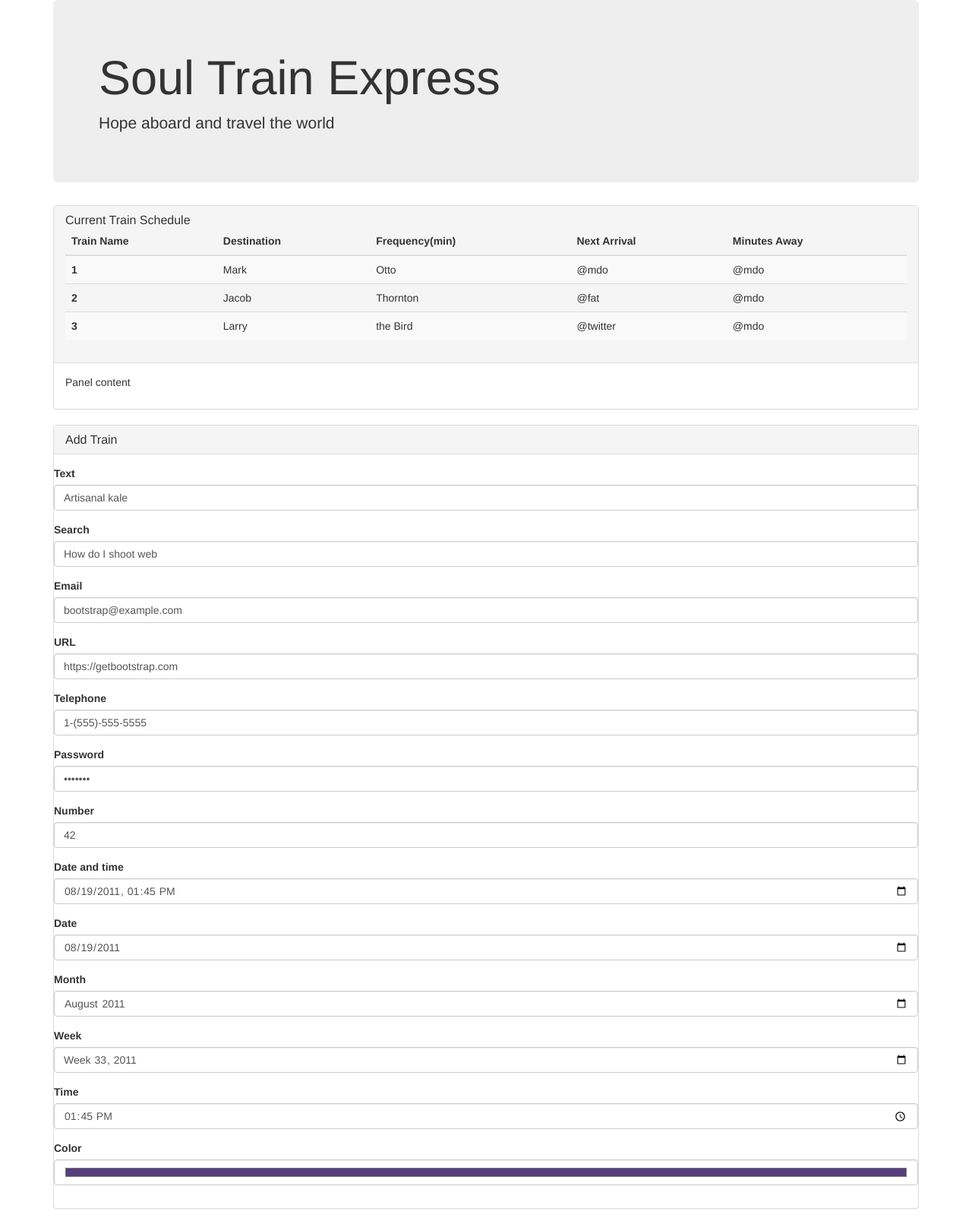
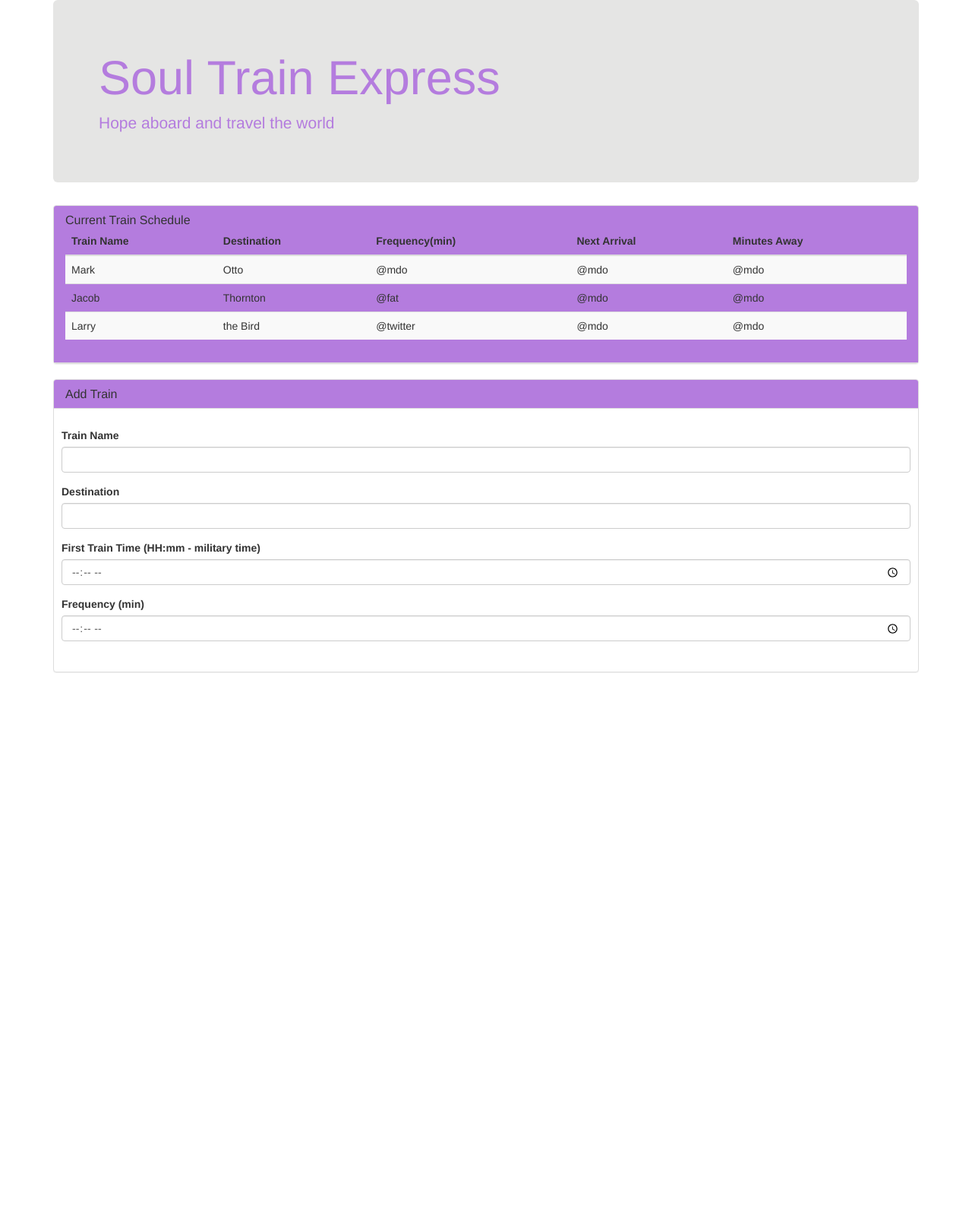
Before and after one commit to kimjaydot/trainScheduler, a plain HTML site: page index.html in a window 1280 px wide. Shown: the whole page at 76% size. After the commit the page ends 905 px from the top, so only its background shows below. Drawn offline with nearby package versions, Linux system fonts and the light colour scheme.

Commit message:
formatted forms and styling

```diff
--- a/index.html
+++ b/index.html
@@ -2,6 +2,8 @@
   <html>
       <head>
           <link rel="stylesheet" href="https://maxcdn.bootstrapcdn.com/bootstrap/3.3.7/css/bootstrap.min.css" integrity="sha384-BVYiiSIFeK1dGmJRAkycuHAHRg32OmUcww7on3RYdg4Va+PmSTsz/K68vbdEjh4u" crossorigin="anonymous">
+
+          <link rel="stylesheet" type="text/css" href="style.css">
       </head>
       <body>
 
@@ -10,14 +12,13 @@
   	 	<div class="jumbotron">
     			<h1>Soul Train Express</h1>
     				<p>Hope aboard and travel the world</p>
-<!--  <p><a class="btn btn-primary btn-lg" href="#" role="button">Learn more</a></p> -->
   		</div>
       	<div class="row">
         		<div class="col-md-12">
   		<div class="panel panel-default">
     			<div class="panel-heading">
      			 <h3 class="panel-title">Current Train Schedule</h3>
-				<table class="table table-striped table-inverse">
+  				<table class="table table-striped" id ="trainTable">
   				  <thead>
   				    <tr>
   				      <th>Train Name</th>
@@ -29,32 +30,32 @@
   				  </thead>
   				  <tbody>
   				    <tr>
-				      <th scope="row">1</th>
   				      <td>Mark</td>
   				      <td>Otto</td>
   				      <td>@mdo</td>
   				      <td>@mdo</td>
+                <td>@mdo</td>
   				    </tr>
   				    <tr>
-				      <th scope="row">2</th>
   				      <td>Jacob</td>
   				      <td>Thornton</td>
   				      <td>@fat</td>
   				      <td>@mdo</td>
+                <td>@mdo</td>
   				    </tr>
   				    <tr>
-				      <th scope="row">3</th>
   				      <td>Larry</td>
   				      <td>the Bird</td>
   				      <td>@twitter</td>
+  				      <td>@mdo</td>
                 <td>@mdo</td>
   				    </tr>
   				  </tbody>
   				</table>
     		</div>
- 		 <div class="panel-body">
+   		<!--  <div class="panel-body">
       	<p>Panel content</p>
- 		 </div>
+   		 </div> -->
   	</div>
        	 </div>
       	</div>
@@ -67,84 +68,35 @@
     </div>
     <div class="panel-body">
 
+    <form id ="addTrainForm">
     <div class="form-group row">
-  <label for="example-text-input" class="col-2 col-form-label">Text</label>
+    <label for="example-text-input" class="col-2 col-form-label">Train Name</label>
     <div class="col-10">
-    <input class="form-control" type="text" value="Artisanal kale" id="example-text-input">
+      <input class="form-control" type="text"  id="example-text-input">
     </div>
   </div>
+
    <div class="form-group row">
-  <label for="example-search-input" class="col-2 col-form-label">Search</label>
+    <label for="destination-input" class="col-2 col-form-label">Destination</label>
     <div class="col-10">
-    <input class="form-control" type="search" value="How do I shoot web" id="example-search-input">
+      <input class="form-control" type="text" id="example-text-input">
     </div>
   </div>
+
   <div class="form-group row">
-  <label for="example-email-input" class="col-2 col-form-label">Email</label>
+    <label for="first-train-input" class="col-2 col-form-label">First Train Time (HH:mm - military time)</label>
     <div class="col-10">
-    <input class="form-control" type="email" value="bootstrap@example.com" id="example-email-input">
+      <input class="form-control" type="time" id="example-time-input">
     </div>
   </div>
+
   <div class="form-group row">
-  <label for="example-url-input" class="col-2 col-form-label">URL</label>
+    <label for="frequency-input" class="col-2 col-form-label">Frequency (min)</label>
     <div class="col-10">
-    <input class="form-control" type="url" value="https://getbootstrap.com" id="example-url-input">
+      <input class="form-control" type="time"  id="example-time-input">
     </div>
   </div>
-<div class="form-group row">
-  <label for="example-tel-input" class="col-2 col-form-label">Telephone</label>
-  <div class="col-10">
-    <input class="form-control" type="tel" value="1-(555)-555-5555" id="example-tel-input">
-  </div>
-</div>
-<div class="form-group row">
-  <label for="example-password-input" class="col-2 col-form-label">Password</label>
-  <div class="col-10">
-    <input class="form-control" type="password" value="hunter2" id="example-password-input">
-  </div>
-</div>
-<div class="form-group row">
-  <label for="example-number-input" class="col-2 col-form-label">Number</label>
-  <div class="col-10">
-    <input class="form-control" type="number" value="42" id="example-number-input">
-  </div>
-</div>
-<div class="form-group row">
-  <label for="example-datetime-local-input" class="col-2 col-form-label">Date and time</label>
-  <div class="col-10">
-    <input class="form-control" type="datetime-local" value="2011-08-19T13:45:00" id="example-datetime-local-input">
-  </div>
-</div>
-<div class="form-group row">
-  <label for="example-date-input" class="col-2 col-form-label">Date</label>
-  <div class="col-10">
-    <input class="form-control" type="date" value="2011-08-19" id="example-date-input">
-  </div>
-</div>
-<div class="form-group row">
-  <label for="example-month-input" class="col-2 col-form-label">Month</label>
-  <div class="col-10">
-    <input class="form-control" type="month" value="2011-08" id="example-month-input">
-  </div>
-</div>
-<div class="form-group row">
-  <label for="example-week-input" class="col-2 col-form-label">Week</label>
-  <div class="col-10">
-    <input class="form-control" type="week" value="2011-W33" id="example-week-input">
-  </div>
-</div>
-<div class="form-group row">
-  <label for="example-time-input" class="col-2 col-form-label">Time</label>
-  <div class="col-10">
-    <input class="form-control" type="time" value="13:45:00" id="example-time-input">
-  </div>
-</div>
-<div class="form-group row">
-  <label for="example-color-input" class="col-2 col-form-label">Color</label>
-  <div class="col-10">
-    <input class="form-control" type="color" value="#563d7c" id="example-color-input">
-  </div>
-</div>
+  </form>
 
     </div>
   </div>
@@ -153,5 +105,79 @@
 
 
       </div>
+
+
+       <script>
+
+     // Initialize Firebase
+    var config = {
+      apiKey: "AIzaSyDO3QYVamkSNiwbfPF0FFbymlgenzUxItA",
+      authDomain: "employeedata-582c8.firebaseapp.com",
+      databaseURL: "https://employeedata-582c8.firebaseio.com",
+      projectId: "employeedata-582c8",
+      storageBucket: "employeedata-582c8.appspot.com",
+      messagingSenderId: "227813157597"
+    };
+
+    firebase.initializeApp(config);
+
+     var database = firebase.database();
+      // Initial Values
+      var name = "";
+      var role = "";
+      var startDate = "";
+      var monthlyRate = "";
+
+        // Capture Button Click
+      $("#submit").on("click", function(event) {
+        event.preventDefault();
+        // Grabbed values from text boxes
+        name = $("#name").val().trim();
+        role = $("#role").val().trim();
+        startDate = $("#start-date").val().trim();
+        rate = $("#rate").val().trim();
+        // Code for handling the push
+
+        database.ref().push({
+          name: name,
+          role: role,
+          startDate: startDate,
+          rate: rate,
+          dateAdded: firebase.database.ServerValue.TIMESTAMP
+
+        });
+      });
+
+
+          // Firebase watcher + initial loader HINT: This code behaves similarly to .on("value")
+      database.ref().on("child_added", function(childSnapshot) {
+        // Log everything that's coming out of snapshot
+        console.log(childSnapshot.val().name);
+        console.log(childSnapshot.val().role);
+        console.log(childSnapshot.val().startDate);
+        console.log(childSnapshot.val().rate);
+        console.log(childSnapshot.val().dateAdded);
+
+        //
+        $("#employees").append("<tr><td>" + childSnapshot.val().name + "</td><td>" + childSnapshot.val().role  + "</td><td>" + childSnapshot.val().startDate + "</td><td>" + childSnapshot.val().startDate  + "</td> <td>" + childSnapshot.val().rate  + "</td><td>" + childSnapshot.val().dateAdded  + "</td></tr>"
+         );
+
+         // $("#employees").append("<tr class='employF'>"
+         // + "<td class='employName'>" + childSnapshot.val().name + "</td>" + "</tr>"
+         // );
+
+      // Handle the errors
+      }, function(errorObject) {
+        console.log("Errors handled: " + errorObject.code);
+      });
+      dataRef.ref().orderByChild("dateAdded").limitToLast(1).on("child_added", function(snapshot) {
+        // Change the HTML to reflect
+        $("#name-display").html(snapshot.val().name);
+        $("#email-display").html(snapshot.val().email);
+        $("#age-display").html(snapshot.val().age);
+        $("#comment-display").html(snapshot.val().comment);
+      });
+
+  </script>
       </body>
   </html>
--- /dev/null
+++ b/style.css
@@ -0,0 +1,24 @@
+.form-group row
+{
+	width:500px;
+	padding:0 auto;
+	margin:0 auto;
+}
+
+.panel-default>.panel-heading {
+	background-color: #b47cde;
+}
+
+h1{
+	color:#b47cde;
+}
+
+.jumbotron{
+	color:#b47cde;
+	background-color: #e5e5e4;
+}
+
+#addTrainForm{
+	padding:5px;
+	margin:5px;
+}
```
Lines whose indentation alone changed are shown as unchanged.
